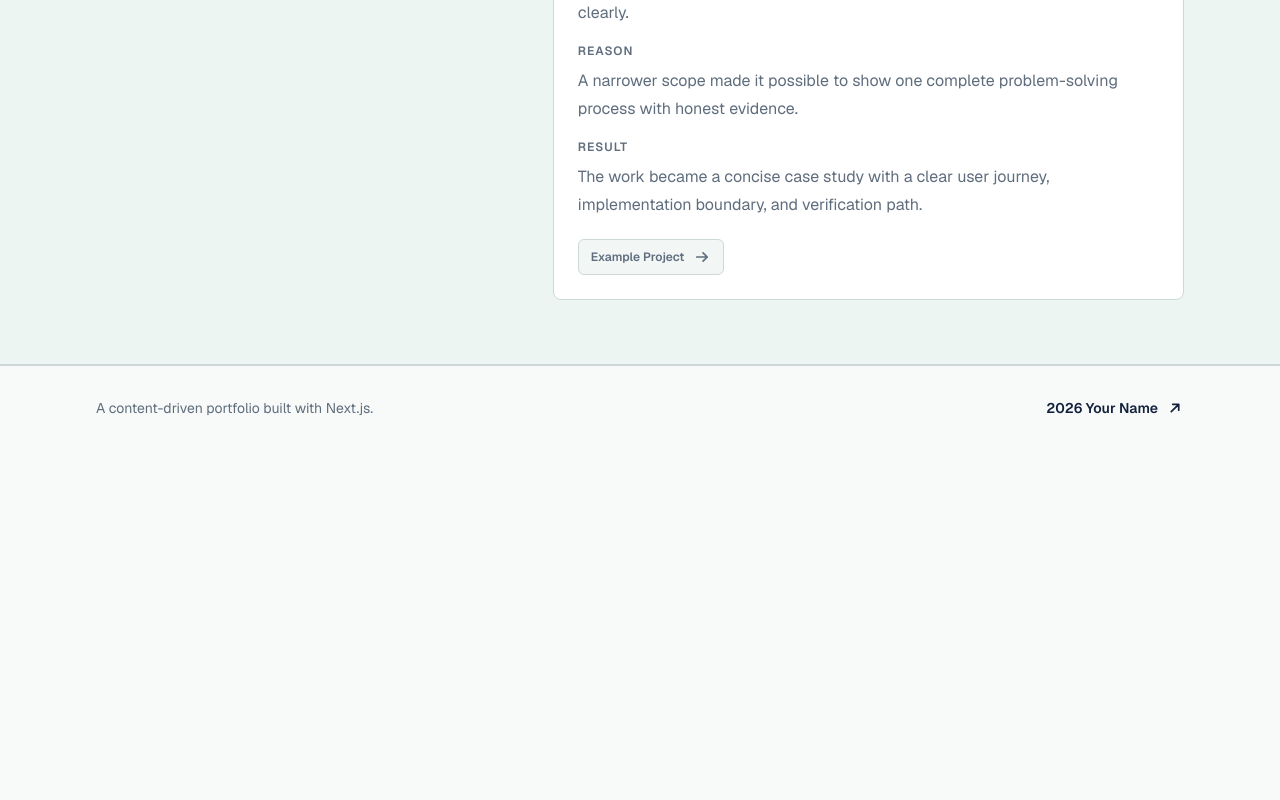
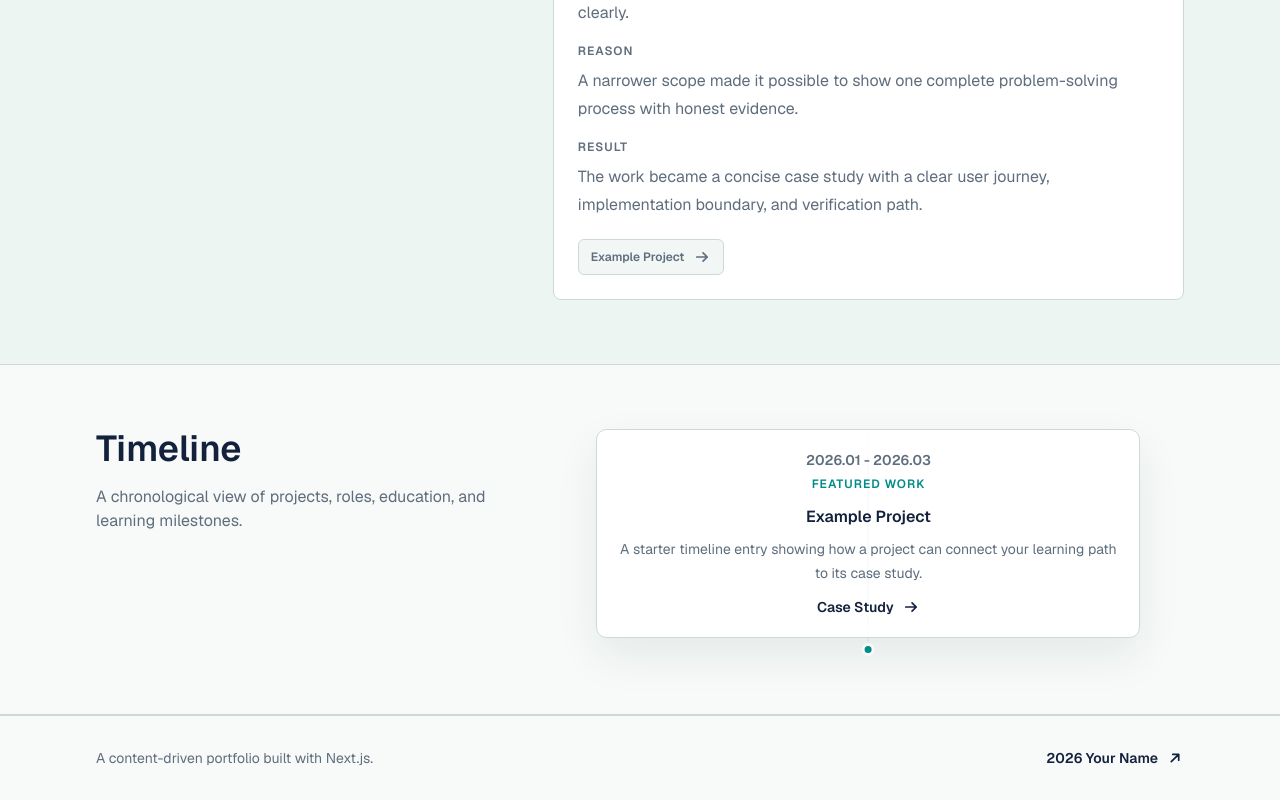
Before and after one commit to seungwoo7050/42web-workspace, a Next.js app: page /journey in a window 1280 px wide. Shown: the part 639-1439 px from the top of the page. Before the commit the page ends 1089 px from the top, so only its background shows below. Built offline with nearby package versions, Linux system fonts and the light colour scheme.

Commit message:
feat(journey): 전체 여정 타임라인 추가

```diff
--- a/src/app/journey/page.tsx
+++ b/src/app/journey/page.tsx
@@ -2,6 +2,7 @@ import Link from "next/link";
 import { notFound } from "next/navigation";
 import { ArrowRightIcon } from "@/components/icons";
 import { ContentHint } from "@/components/portfolio/content-hint";
+import { JourneyList } from "@/components/portfolio/journey-list";
 import { SectionHeading } from "@/components/portfolio/section-heading";
 import { PageShell } from "@/components/portfolio/site-shell";
 import {
@@ -80,6 +81,22 @@ export default async function JourneyPage({
               />
             ))}
           </ol>
+        </div>
+      </section>
+      <section className="border-b border-line">
+        <div className="mx-auto grid max-w-6xl gap-9 px-5 py-16 sm:px-8 lg:grid-cols-[0.8fr_1.2fr]">
+          <SectionHeading
+            body={pageCopy.timeline.body}
+            contentDebug={contentDebug}
+            contentHint="src/content/journey.json > journey[]"
+            title={pageCopy.timeline.title}
+          />
+          <JourneyList
+            contentDebug={contentDebug}
+            homeTemplate={activeTemplate}
+            items={content.journey}
+            variant="paired-centerline"
+          />
         </div>
       </section>
     </PageShell>
```
